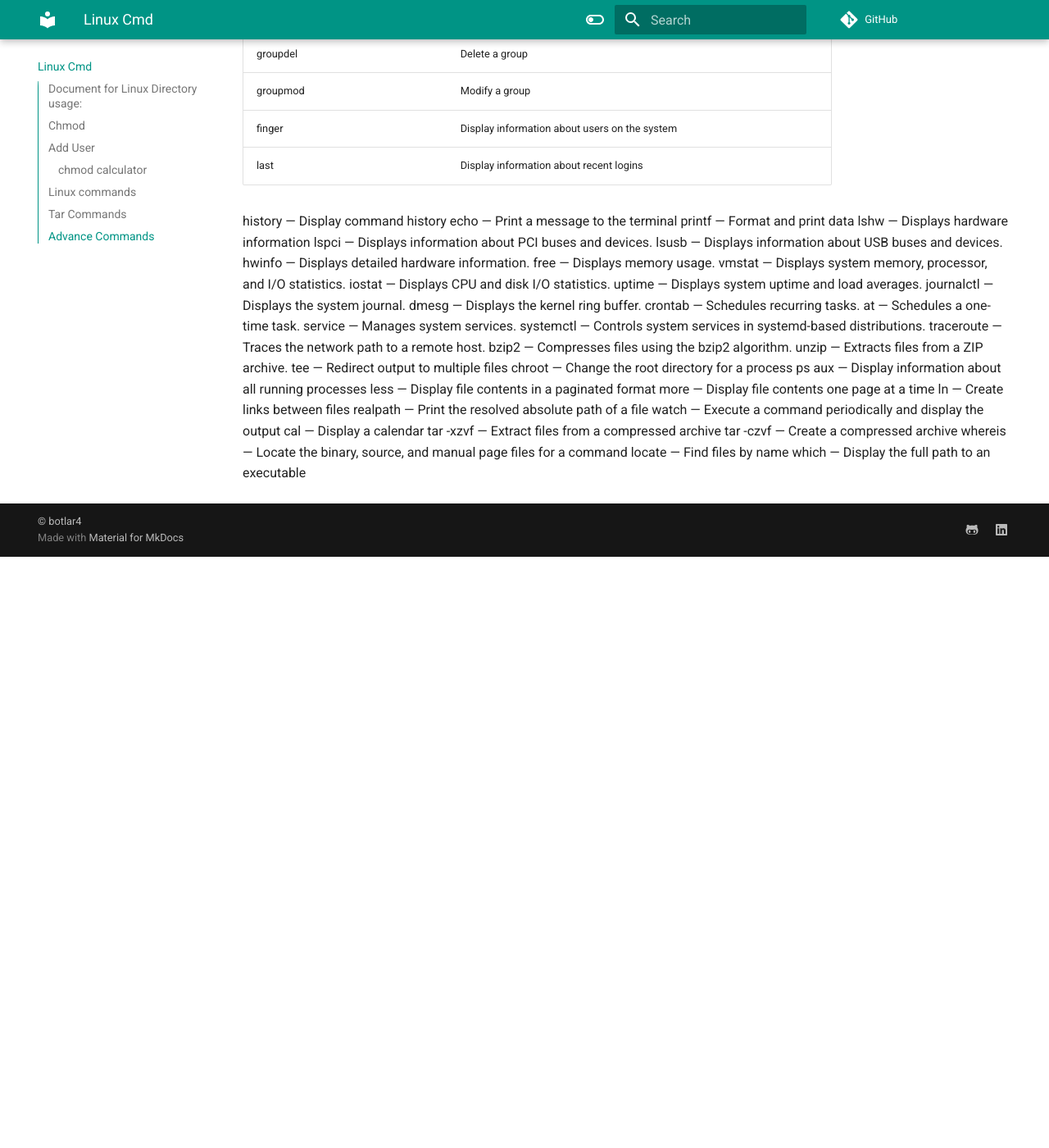
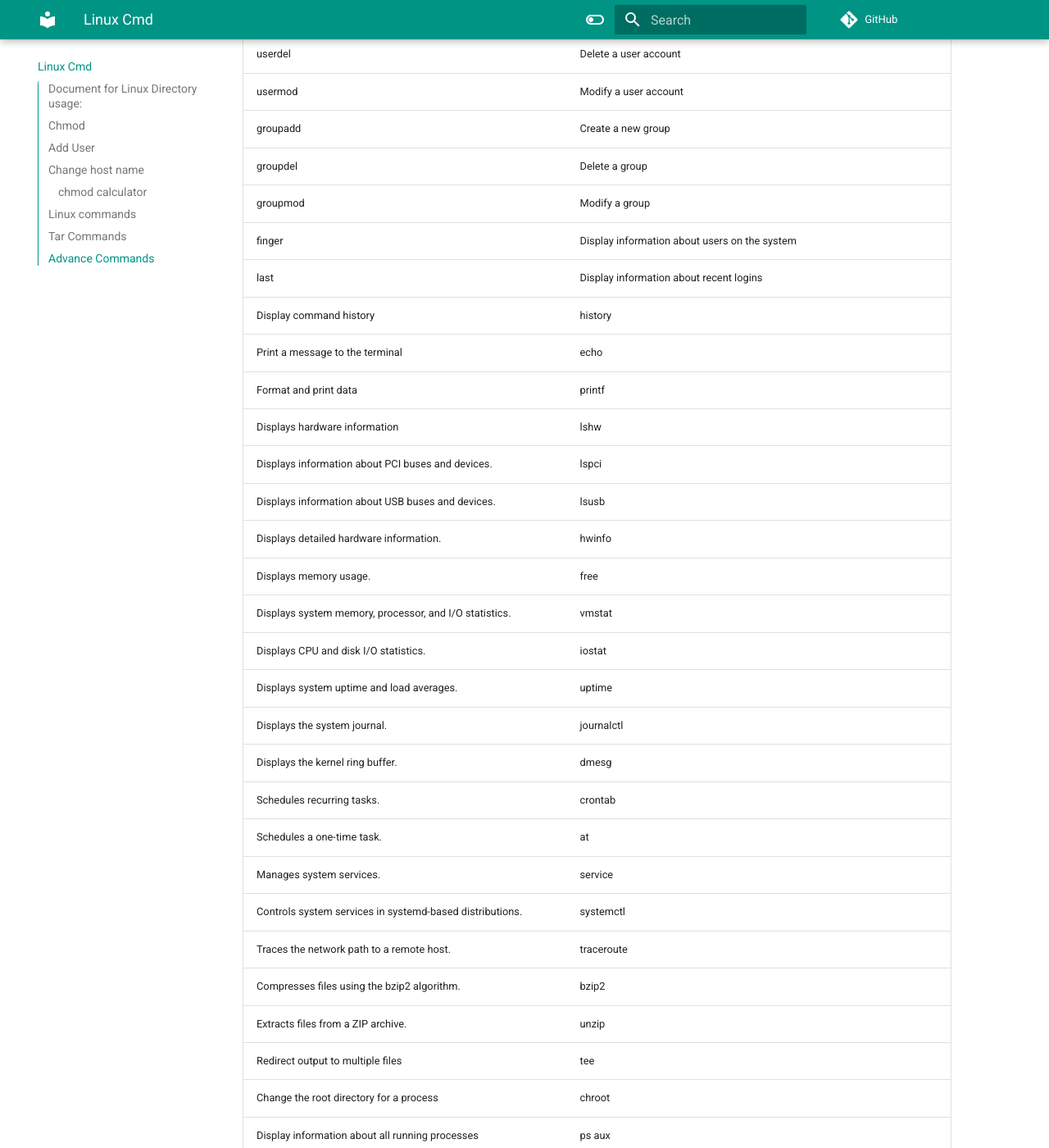
Before and after one commit to botlaram/docs, an MkDocs documentation site: the page built from docs/linux.md, in a window 1280 px wide and 1400 px high, scrolled down 5869 px. Shown: the whole window at 82% size. Built offline with MkDocs 1.6.1 and Material for MkDocs 9.7.7, drawn with Linux system fonts in a browser that asks for light colours; before the commit the page ends 6548 px from its top, so only the background shows below that; some of the changed text lies outside the part shown.

Commit message:
Upd linux command

````diff
--- a/docs/linux.md
+++ b/docs/linux.md
@@ -33,8 +33,14 @@
    - update members of the admin group
      - `%<username> ALL=(ALL) NOPASSWD:ALL`     #add this line
 
+It contains Owner, Group, Public
 
-It contains Owner, Group, Public
+### Change host name
+
+```shell
+sudo hostnamectl set-hostname <enter-hostname>
+/bin/bash
+```
 
 #### chmod [calculator](https://chmod-calculator.com/)
 
@@ -81,18 +87,18 @@
 
 | Execute                                        | Command
 | ---------------------------------------------- | ------------------------------------------------
-| send file to other system using IP add.         | scp "file-path" root@IPofothersystem:/path
-| check network connectivity           | ping google.com
-| display network configure   | ifconfig
-| display network connection             | netstat
-| control system service & settings     | `systemctl`
+| send file to other system using IP add.        | scp "file-path" root@IPofothersystem:/path
+| check network connectivity                     | ping google.com
+| display network configure                      | ifconfig
+| display network connection                     | netstat
+| control system service & settings              | `systemctl`
 | to start nginx | `systemctl start nginx` `systemctl status nginx` `systemctl stop nginx`
-| add new user                  | useradd "user-name"
-| change password for user          | passwd "user-name"
-| switch user          | su
-| check current user   | whoami
-| system Disk usage | df
-| mount file system           | sudo mount /dev/folder /mnt/folder
+| add new user                                   | useradd "user-name"
+| change password for user                       | passwd "user-name"
+| switch user                                    | su
+| check current user                             | whoami
+| system Disk usage                              | df
+| mount file system                              | sudo mount /dev/folder /mnt/folder
 | check packages or app install path  | which cmake
 | save terminal output to txt file | `touch file.txt` `ls | tee file.txt`
 | Check cPU, RAM usage  | htop
@@ -152,38 +158,37 @@
 |groupmod                                        | Modify a group
 |finger                                          | Display information about users on the system
 |last                                            | Display information about recent logins
-
-history — Display command history
-echo — Print a message to the terminal
-printf — Format and print data
-lshw — Displays hardware information
-lspci — Displays information about PCI buses and devices.
-lsusb — Displays information about USB buses and devices.
-hwinfo — Displays detailed hardware information.
-free — Displays memory usage.
-vmstat — Displays system memory, processor, and I/O statistics.
-iostat — Displays CPU and disk I/O statistics.
-uptime — Displays system uptime and load averages.
-journalctl — Displays the system journal.
-dmesg — Displays the kernel ring buffer.
-crontab — Schedules recurring tasks.
-at — Schedules a one-time task.
-service — Manages system services.
-systemctl — Controls system services in systemd-based distributions.
-traceroute — Traces the network path to a remote host.
-bzip2 — Compresses files using the bzip2 algorithm.
-unzip — Extracts files from a ZIP archive.
-tee — Redirect output to multiple files
-chroot — Change the root directory for a process
-ps aux — Display information about all running processes
-less — Display file contents in a paginated format
-more — Display file contents one page at a time
-ln — Create links between files
-realpath — Print the resolved absolute path of a file
-watch — Execute a command periodically and display the output
-cal — Display a calendar
-tar -xzvf — Extract files from a compressed archive
-tar -czvf — Create a compressed archive
-whereis — Locate the binary, source, and manual page files for a command
-locate — Find files by name
-which — Display the full path to an executable
+|Display command history                         | history
+| Print a message to the terminal                | echo
+| Format and print data                          | printf
+|  Displays hardware information                 | lshw
+| Displays information about PCI buses and devices.  | lspci
+| Displays information about USB buses and devices.  | lsusb
+| Displays detailed hardware information.        | hwinfo
+| Displays memory usage.                         | free
+| Displays system memory, processor, and I/O statistics.  | vmstat
+| Displays CPU and disk I/O statistics.          | iostat
+| Displays system uptime and load averages.      | uptime
+| Displays the system journal.                   | journalctl
+| Displays the kernel ring buffer.               | dmesg
+| Schedules recurring tasks.                     | crontab
+| Schedules a one-time task.                     | at
+| Manages system services.                       | service
+| Controls system services in systemd-based distributions.  | systemctl
+| Traces the network path to a remote host.      | traceroute
+| Compresses files using the bzip2 algorithm.    | bzip2
+| Extracts files from a ZIP archive.             | unzip
+| Redirect output to multiple files              | tee
+| Change the root directory for a process        | chroot
+| Display information about all running processes  | ps aux
+| Display file contents in a paginated format    | less
+| Display file contents one page at a time       | more
+| Create links between files                     | ln
+| Print the resolved absolute path of a file     | realpath
+| Execute a command periodically and display the output  | watch
+| Display a calendar                             | cal
+| Extract files from a compressed archive        | tar -xzvf
+| Create a compressed archive                    | tar -czvf
+| Locate the binary, source, and manual page files for a command  | whereis
+| Find files by name                             | locate
+| Display the full path to an executable         | which
````
Also changed, not shown: other parts of docs/linux.md (+1 -1 lines).
